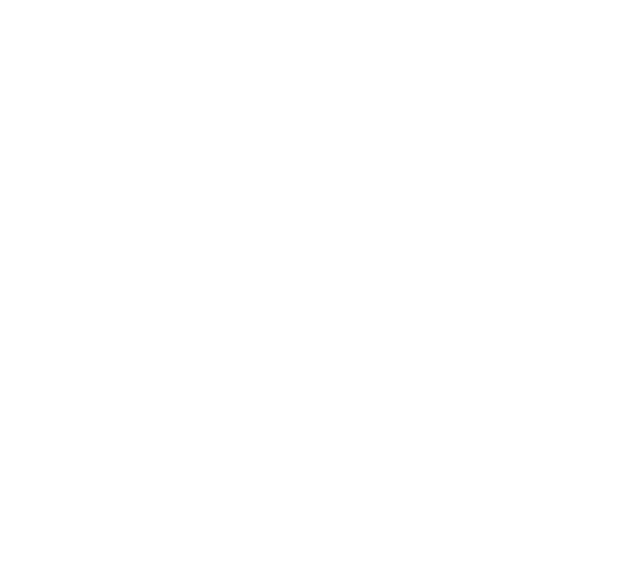
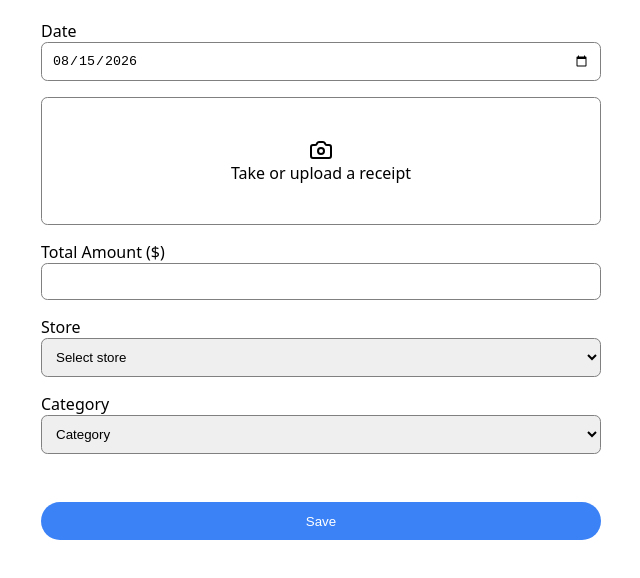
Before and after one commit to chloejo-dev/receipt-expense-tracker, a React (Vite) app in the folder frontend/: page /add-expense in a window 1280 px wide. Before the commit this address had no page. Shown: the top 578 px of the page, without its empty margins (319-959 px from the left). Built offline with nearby package versions, Linux system fonts and the light colour scheme.

Commit message:
feature: add expense form ui

```diff
--- a/frontend/src/App.tsx
+++ b/frontend/src/App.tsx
@@ -2,6 +2,7 @@ import { Routes, Route } from "react-router-dom";
 import SignInPage from "./pages/SignInPage";
 import SignUpPage from "./pages/SignUpPage";
 import DashBoard from "./pages/Dashboard";
+import AddExpensePage from "./pages/AddExpensePage";
 
 function App() {
   return (
@@ -9,6 +10,7 @@ function App() {
       <Route path='/sign-up' element={<SignUpPage />} />
       <Route path='/' element={<SignInPage />} />
       <Route path='/dashboard' element={<DashBoard />} />
+      <Route path='/add-expense' element={<AddExpensePage />} />
     </Routes>
   );
 }
--- a/frontend/src/pages/AddExpensePage.tsx
+++ b/frontend/src/pages/AddExpensePage.tsx
@@ -52,7 +52,7 @@ export default function AddExpensePage() {
       </div>
 
       <div className='expense-form-field'>
-        <label htmlFor='total'>Total Amount($)</label>
+        <label htmlFor='total'>Total Amount ($)</label>
         <input type='number' id='total' name='total' required />
       </div>
       <div className='expense-form-field'>
```
